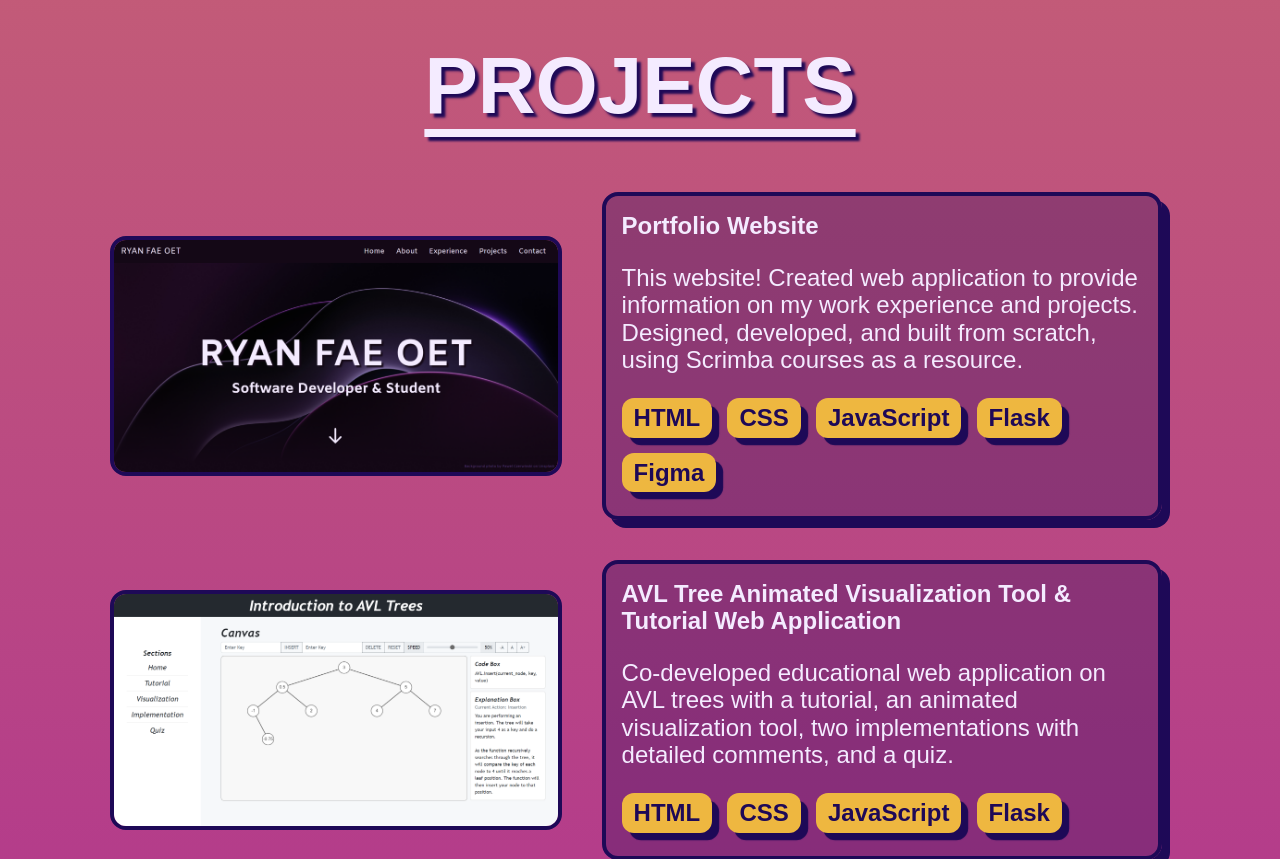
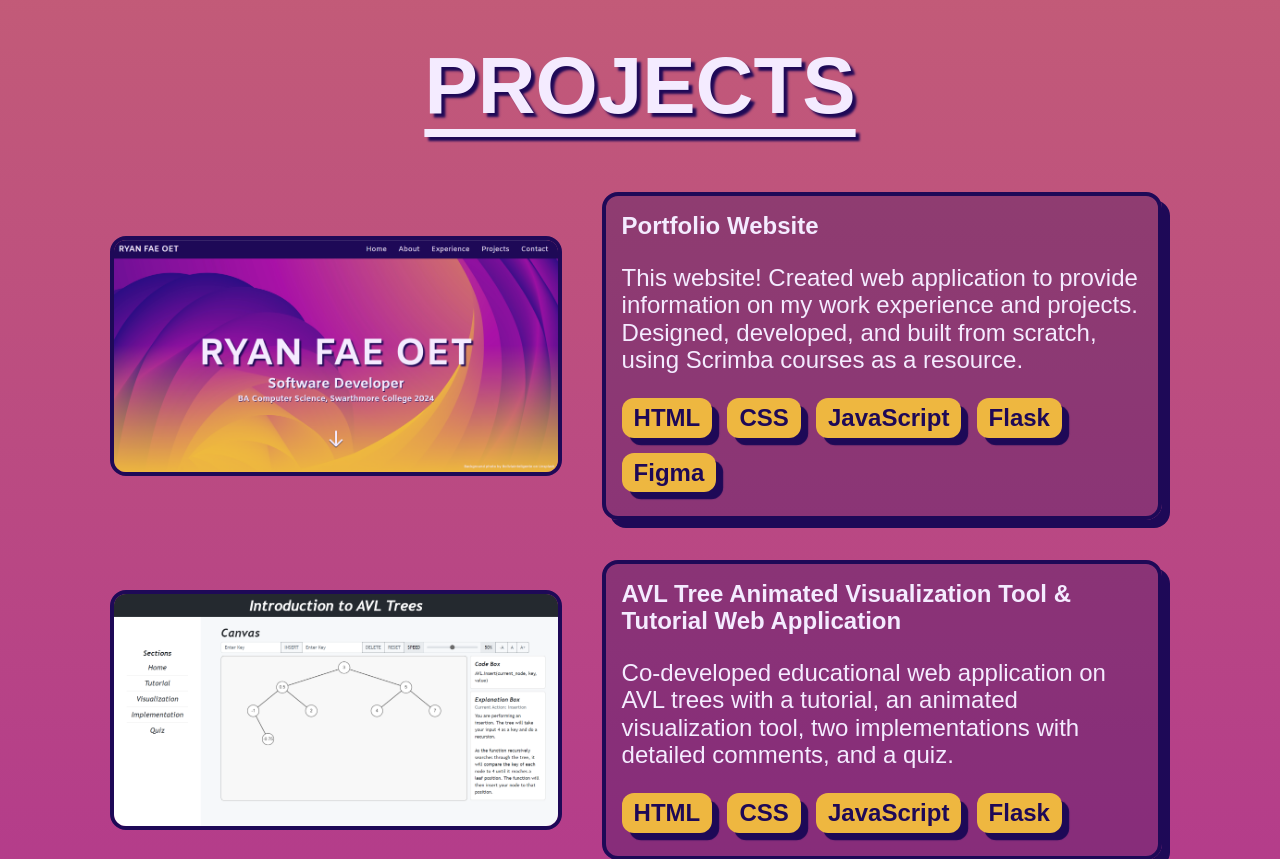
Before and after one commit to Num3ra1s/Portfolio-Website, a Flask app: page / in a window 1280 px wide. Shown: the part 3455-4314 px from the top of the page. Run offline with Flask 3, Linux system fonts and the light colour scheme; some libraries are stand-ins or nearby versions; some web fonts are replaced.

Commit message:
Replaced portfolio image with new design

```diff
--- a/templates/index.html
+++ b/templates/index.html
@@ -134,7 +134,7 @@ LICENSE file in the root directory of this source tree.  -->
           <h2 class="section__title">PROJECTS</h2>
           <div class="project__items">
             <div class="project__item">
-              <a href="#home" class="project__link"><img class="project__image" src="{{ url_for('static', filename= 'images/portfolio.png') }}" alt="screenshot of the home page of Ryan Fae Oet's website"></a>
+              <a href="#home" class="project__link"><img class="project__image" src="{{ url_for('static', filename= 'images/portfolio1.png') }}" alt="screenshot of the home page of Ryan Fae Oet's website"></a>
               <div class="card">
                 <div class="card__wrapper">
                   <p class="card__title">Portfolio Website</p>
```
Also changed, not shown: static/images/portfolio1.png (added).
